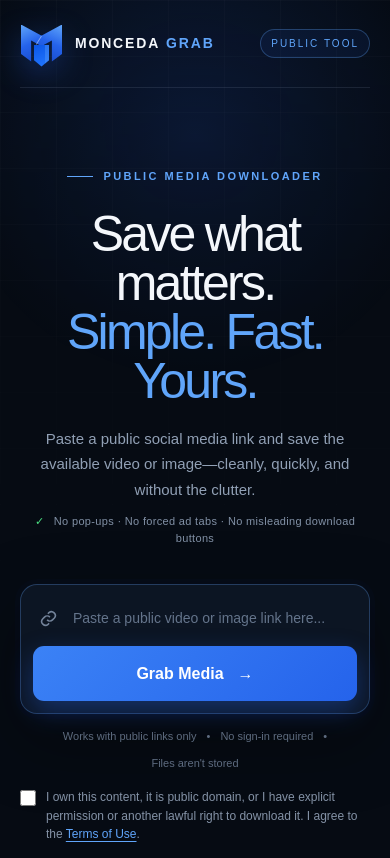
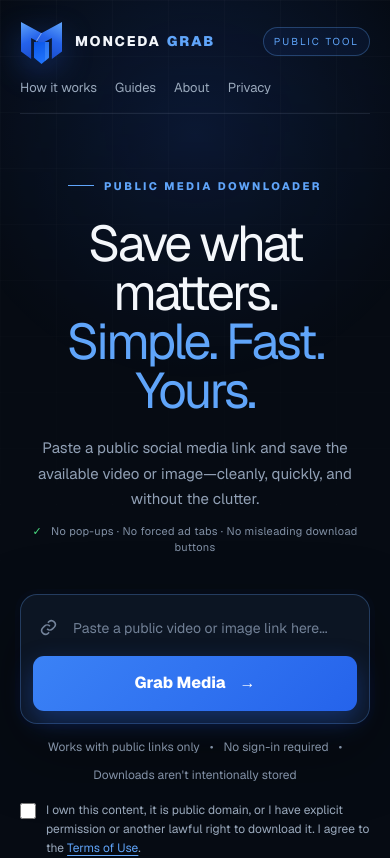
Before and after one commit to mmoncda/monceda-grab, a Next.js app: page / in a window 390 px wide. Shown: the top 858 px of the page. Built offline with nearby package versions, Linux system fonts and the light colour scheme.

Commit message:
Polish Monceda Grab responsive UI

```diff
--- a/app/globals.css
+++ b/app/globals.css
@@ -3,7 +3,7 @@
 :root { --ink:#f4f7fb; --muted:#91a0b5; --blue:#3b82f6; --line:rgba(148,163,184,.15); }
 * { box-sizing:border-box; }
 html { scroll-behavior:smooth; }
-body { margin:0; background:#060b13; color:var(--ink); font-family:Arial, Helvetica, sans-serif; }
+body { margin:0; background:#060b13; color:var(--ink); font-family:var(--font-geist-sans),Arial,Helvetica,sans-serif; }
 body::before { content:""; position:fixed; inset:0; pointer-events:none; background:radial-gradient(circle at 50% 16%,rgba(37,99,235,.18),transparent 34%),linear-gradient(rgba(255,255,255,.018) 1px,transparent 1px),linear-gradient(90deg,rgba(255,255,255,.018) 1px,transparent 1px); background-size:auto,56px 56px,56px 56px; mask-image:linear-gradient(to bottom,#000,transparent 82%); }
 a { color:inherit; text-decoration:none; }
 button,input { font:inherit; }
@@ -36,14 +36,32 @@ h1 em { font-style:normal; color:#60a5fa; }
 .link-icon { width:22px; margin-right:13px; color:#73839a; }
 .link-icon svg { width:21px; fill:none; stroke:currentColor; stroke-width:1.8; }
 .url-box input { flex:1; min-width:0; background:transparent; border:0; outline:0; color:#e8eef7; font-size:14px; }
-.url-box input::placeholder { color:#64748b; }
+.url-box input::placeholder { color:#718096; }
+
+.url-box:focus-within {
+  border-color:rgba(96,165,250,.68);
+  box-shadow:
+    0 25px 70px rgba(0,0,0,.35),
+    0 0 0 3px rgba(59,130,246,.18);
+}
+
+.url-box input:focus-visible {
+  outline:none;
+}
+
+a:focus-visible,
+button:focus-visible,
+.rights-check input:focus-visible {
+  outline:2px solid #60a5fa;
+  outline-offset:3px;
+}
 .url-box button { height:55px; border:0; border-radius:11px; padding:0 23px; background:linear-gradient(135deg,#3b82f6,#2563eb); color:#fff; font-weight:750; cursor:pointer; box-shadow:0 10px 26px rgba(37,99,235,.35); white-space:nowrap; }
 .url-box button:hover { filter:brightness(1.1); transform:translateY(-1px); }
 .url-box button:disabled { opacity:.7; cursor:wait; }
 .url-box button span { margin-left:14px; }
 .detected { font-size:11px; font-weight:800; margin:0 12px; white-space:nowrap; }
-.form-meta { display:flex; justify-content:center; gap:10px; margin-top:14px; color:#5d6b7f; font-size:11px; }
-.rights-check { margin:17px auto 0; width:min(700px,100%); display:flex; align-items:flex-start; justify-content:center; gap:10px; color:#8492a6; font-size:12px; line-height:1.55; text-align:left; cursor:pointer; }
+.form-meta { display:flex; justify-content:center; gap:10px; margin-top:14px; color:#8291a6; font-size:12px; }
+.rights-check { margin:17px auto 0; width:min(700px,100%); display:flex; align-items:flex-start; justify-content:center; gap:10px; color:#9aa9bc; font-size:12px; line-height:1.6; text-align:left; cursor:pointer; }
 .rights-check input { margin-top:2px; width:16px; height:16px; accent-color:#3b82f6; flex:0 0 auto; }
 .rights-check a,.legal a { color:#60a5fa; text-decoration:underline; text-underline-offset:3px; }
 .status { margin:16px auto 0; width:fit-content; padding:10px 16px; border-radius:10px; color:#fca5a5; background:rgba(127,29,29,.18); border:1px solid rgba(248,113,113,.2); font-size:12px; }
@@ -56,7 +74,7 @@ h1 em { font-style:normal; color:#60a5fa; }
 .ad-section { padding:28px 0; }
 .ad-wrap,.house-ad { min-height:112px; border:1px solid var(--line); border-radius:16px; background:rgba(9,16,27,.68); }
 .ad-wrap { padding:23px; }
-.ad-label { display:block; margin-bottom:12px; color:#526176; font-size:9px; letter-spacing:.2em; text-align:center; }
+.ad-label { display:block; margin-bottom:12px; color:#718096; font-size:10px; letter-spacing:.18em; text-align:center; }
 .house-ad { padding:24px 28px; display:flex; align-items:center; gap:25px; }
 .house-ad>span { color:#60a5fa; font-size:10px; font-weight:900; letter-spacing:.2em; }
 .house-ad strong { color:#aab8ca; font-size:14px; font-weight:600; }
@@ -123,9 +141,41 @@ h1 em { font-style:normal; color:#60a5fa; }
 .legal-footer nav { display:flex; flex-wrap:wrap; gap:20px; }
 .legal-footer a { color:#8291a6; text-decoration:none; }
 @media (max-width:760px) {
-  .nav-links { display:none; }
-  .beta { margin-left:auto; }
-  .hero { padding-top:80px; min-height:680px; }
+  .nav {
+    height:auto;
+    min-height:88px;
+    flex-wrap:wrap;
+    padding:18px 0 13px;
+    row-gap:10px;
+  }
+
+  .beta {
+    margin-left:auto;
+  }
+
+  .nav-links {
+    order:3;
+    width:100%;
+    margin:0;
+    display:flex;
+    justify-content:flex-start;
+    gap:18px;
+    padding:4px 0 2px;
+    overflow-x:auto;
+    overscroll-behavior-x:contain;
+    scrollbar-width:none;
+    -webkit-overflow-scrolling:touch;
+  }
+
+  .nav-links::-webkit-scrollbar {
+    display:none;
+  }
+
+  .nav-links a {
+    flex:0 0 auto;
+  }
+
+  .hero { padding-top:64px; min-height:680px; }
   .hero-copy { font-size:15px; }
   .url-box { padding:12px; flex-wrap:wrap; }
   .link-icon { margin-left:5px; }
--- a/app/page.tsx
+++ b/app/page.tsx
@@ -326,11 +326,15 @@ export default function Home() {
           <div className="url-box">
             <span className="link-icon"><LinkIcon /></span>
             <input
+              type="url"
               value={url}
               onChange={(event) => { setUrl(event.target.value); setMessage(""); }}
               placeholder="Paste a public video or image link here..."
               aria-label="Public social media link"
               inputMode="url"
+              autoCapitalize="none"
+              autoCorrect="off"
+              spellCheck={false}
             />
             {detected && <span className="detected" style={{ color: detected.color }}>{detected.short} {detected.name}</span>}
             <button type="submit" disabled={isChecking}>
@@ -342,7 +346,7 @@ export default function Home() {
             <span>•</span>
             <span>No sign-in required</span>
             <span>•</span>
-            <span>Files aren&apos;t stored</span>
+            <span>Downloads aren&apos;t intentionally stored</span>
           </div>
           <label className="rights-check">
             <input
```
